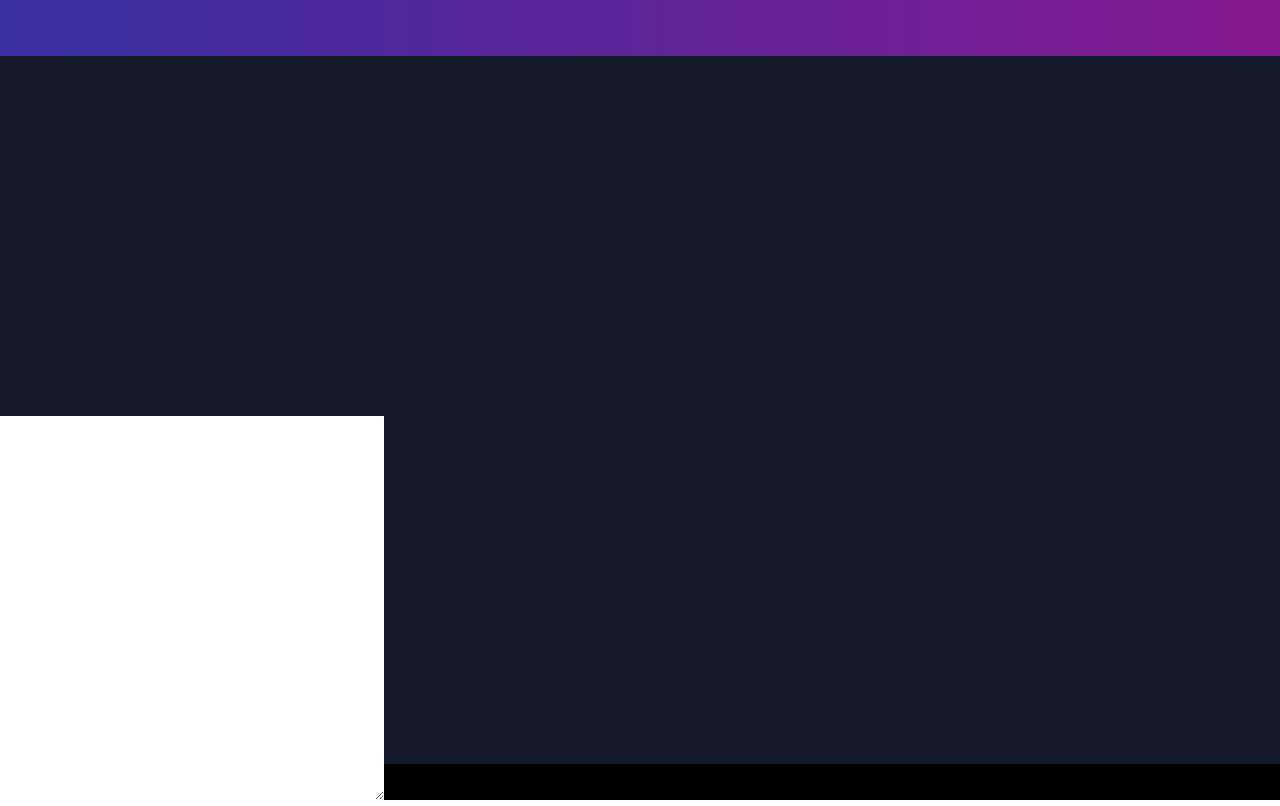
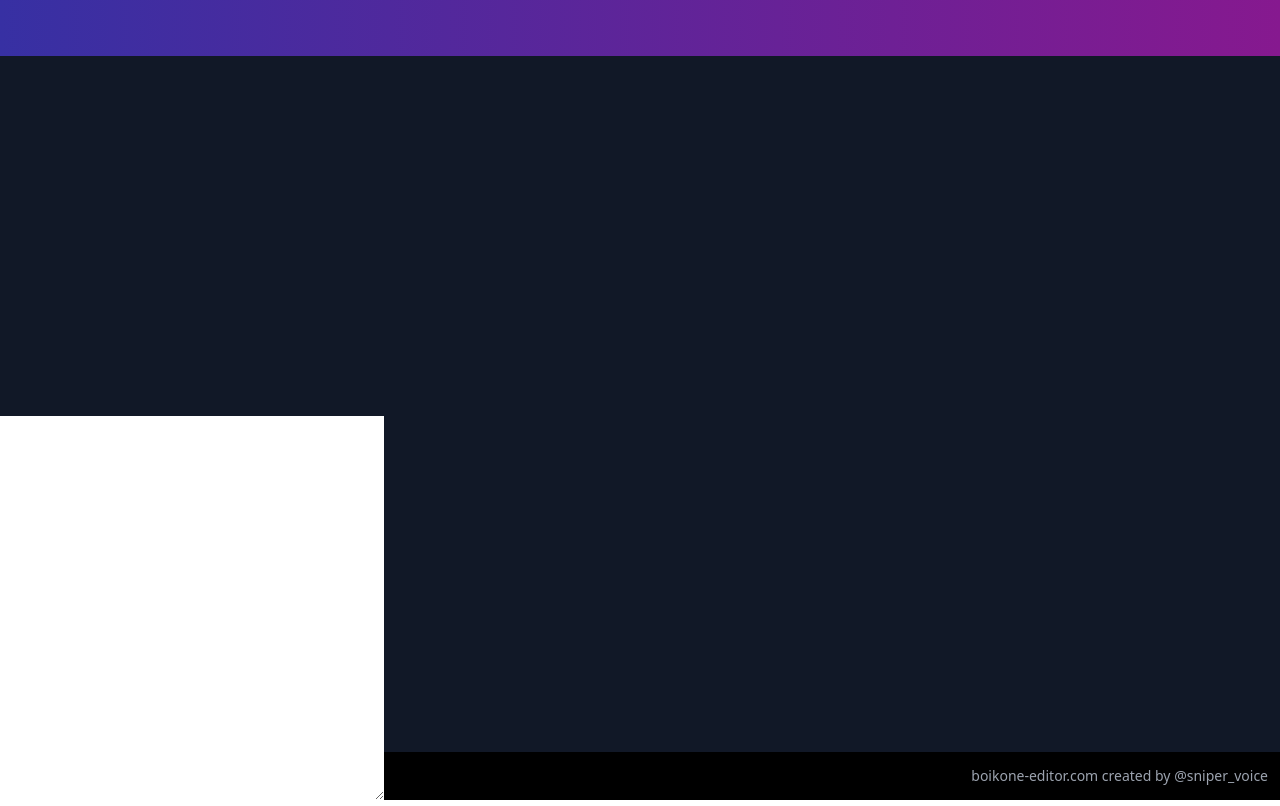
Before and after one commit to sniper-voice/boikone-editor, a React (Create React App) app: page / in a window 1280 px wide. Built offline with nearby package versions, Linux system fonts and the light colour scheme; what tailwindcss-writing-mode would draw is missing.

Commit message:
Add a creator info

```diff
--- a/src/Preview.tsx
+++ b/src/Preview.tsx
@@ -13,7 +13,7 @@ export function Preview({ scenarioText }: Props) {
             <div className="h-14">
                 <PreviewHeader />
             </div>
-            <div className="h-[calc(100%-theme(spacing.14)-theme(spacing.9))] bg-gray-900 flex flex-row-reverse px-6 pt-10">
+            <div className="h-[calc(100%-theme(spacing.14)-theme(spacing.12))] bg-gray-900 flex flex-row-reverse px-6 pt-10">
                 {scenarioText
                     .map((words, wordsIndex) =>
                         words.lines.map((line, lineIndex) => (
--- a/src/PreviewFooter.tsx
+++ b/src/PreviewFooter.tsx
@@ -1,5 +1,12 @@
 import React from 'react'
 
 export function PreviewFooter() {
-    return <div className="h-full bg-black"></div>
+    return (
+        <div className="h-full bg-black text-sm text-gray-400 pr-3 flex items-center justify-end">
+            <span>
+                boikone-editor.com created by{' '}
+                <a href="https://twitter.com/sniper_voice/" className="hover:underline">@sniper_voice</a>
+            </span>
+        </div>
+    )
 }
```
